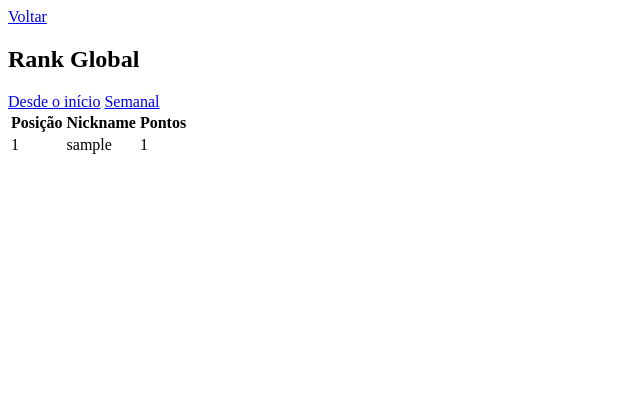
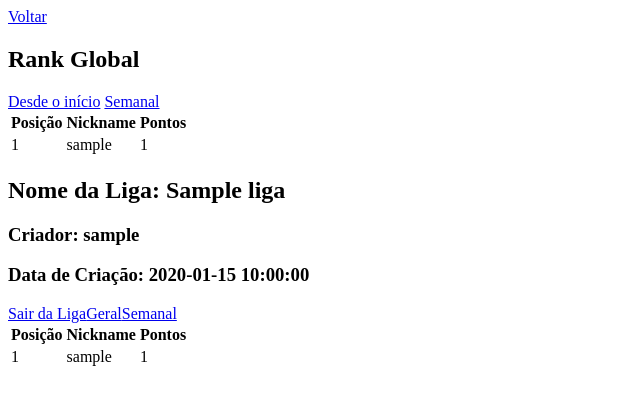
Before and after one commit to WevertonGab/Projeto_game_digitacao, a PHP site: page /ligas.php in a window 1280 px wide. Shown: the top 405 px of the page, without its empty margins (0-640 px from the left). Run offline with PHP 8.4, Linux system fonts and the light colour scheme; the visitor is signed in with stand-in values (Sample User, id 1); tables that the repository leaves empty hold one stand-in row (values such as "Sample post").

Commit message:
Sistema ligas Beta v0.5 Criação da aba liga que participa

```diff
--- a/ligas.php
+++ b/ligas.php
@@ -46,9 +46,59 @@ $stmt_lista = mysqli_prepare($conn, $sql_lista_ligas);
 mysqli_stmt_execute($stmt_lista);
 $lista_ligas = mysqli_stmt_get_result($stmt_lista);
 
+$liga_dados = null;
+$rank_exibir_ligas = [];
+
+if($liga_id !== null) {
+$sql_liga_dados = "SELECT l.nome, l.criado_em, u.nickname AS criador
+FROM ligas l
+JOIN usuario u ON u.id = l.criador_id
+WHERE l.id = ?";
+
+    $stmt_liga_dados = mysqli_prepare($conn, $sql_liga_dados);
+    mysqli_stmt_bind_param($stmt_liga_dados, "i", $liga_id);
+    mysqli_stmt_execute($stmt_liga_dados);
+    $result_liga_dados = mysqli_stmt_get_result($stmt_liga_dados);
+    $liga_dados = mysqli_fetch_assoc($result_liga_dados);
+
+$rank_liga_geral = [];
+$sql_liga_geral = "SELECT u.nickname, SUM(p.pontos) AS total_pontos
+FROM usuario u
+JOIN partida p ON p.usuario_id = u.id
+JOIN liga_membro lm ON lm.usuario_id = u.id
+WHERE lm.liga_id = ?
+GROUP BY u.id
+ORDER BY total_pontos DESC";
+
+    $stmt_liga_geral = mysqli_prepare($conn, $sql_liga_geral);
+    mysqli_stmt_bind_param($stmt_liga_geral, "i", $liga_id);
+    mysqli_stmt_execute($stmt_liga_geral);
+    $rank_liga_geral = mysqli_stmt_get_result($stmt_liga_geral);
+
+$rank_liga_semanal = [];
+$sql_liga_semanal = "SELECT u.nickname, SUM(p.pontos) AS total_pontos
+FROM usuario u
+JOIN partida p ON p.usuario_id = u.id
+JOIN liga_membro lm ON lm.usuario_id = u.id
+WHERE lm.liga_id = ?
+AND YEARWEEK(p.criado_em, 1) = YEARWEEK(NOW(), 1)
+GROUP BY u.id
+ORDER BY total_pontos DESC";
+
+    $stmt_liga_semanal = mysqli_prepare($conn, $sql_liga_semanal);
+    mysqli_stmt_bind_param($stmt_liga_semanal, "i", $liga_id);
+    mysqli_stmt_execute($stmt_liga_semanal);
+    $rank_liga_semanal = mysqli_stmt_get_result($stmt_liga_semanal);
+
+$filtro_liga = $_GET['filtro_liga'] ?? 'geral';
+$rank_exibir_ligas   = ($filtro_liga === 'semanal') ? $rank_liga_semanal : $rank_liga_geral;
+}
+
 
 $filtro = $_GET['filtro'] ?? 'global';
 $rank_exibir = ($filtro === 'semanal') ? $rank_semanal : $rank_global;
+
+
 ?>
 
 <!DOCTYPE html>
@@ -116,6 +166,35 @@ if ($liga_id === null){
         echo "</tbody>";
     echo "</table>";
 }
+else {
+    echo "<h2>Nome da Liga: " . $liga_dados['nome'] . "</h2>";
+    echo "<h3>Criador: " . $liga_dados['criador'] . "</h3>";
+    echo "<h3>Data de Criação: " . $liga_dados['criado_em'] . "</h3>";
+    echo "<a href='sair_liga.php'>Sair da Liga</a>";
+    echo "<a href='ligas.php?filtro_liga=geral'>Geral</a>";
+    echo "<a href='ligas.php?filtro_liga=semanal'>Semanal</a>";
+
+    echo "<table>";
+        echo "<thead>";
+            echo "<tr>";
+                echo "<th>Posição</th>";
+                echo "<th>Nickname</th>";
+                echo "<th>Pontos</th>";
+            echo "</tr>";
+        echo "</thead>";
+
+        echo "<tbody>";
+            $posicao = 1;
+            while ($linha = mysqli_fetch_assoc($rank_exibir_ligas)) {
+                echo "<tr>";
+                echo "<td>" . $posicao++ . "</td>";
+                echo "<td>" . $linha['nickname'] . "</td>";
+                echo "<td>" . $linha['total_pontos'] . "</td>";
+                echo "</tr>";
+            }
+        echo "</tbody>";
+    echo "</table>";
+}
 ?>
 </section>
 
```
